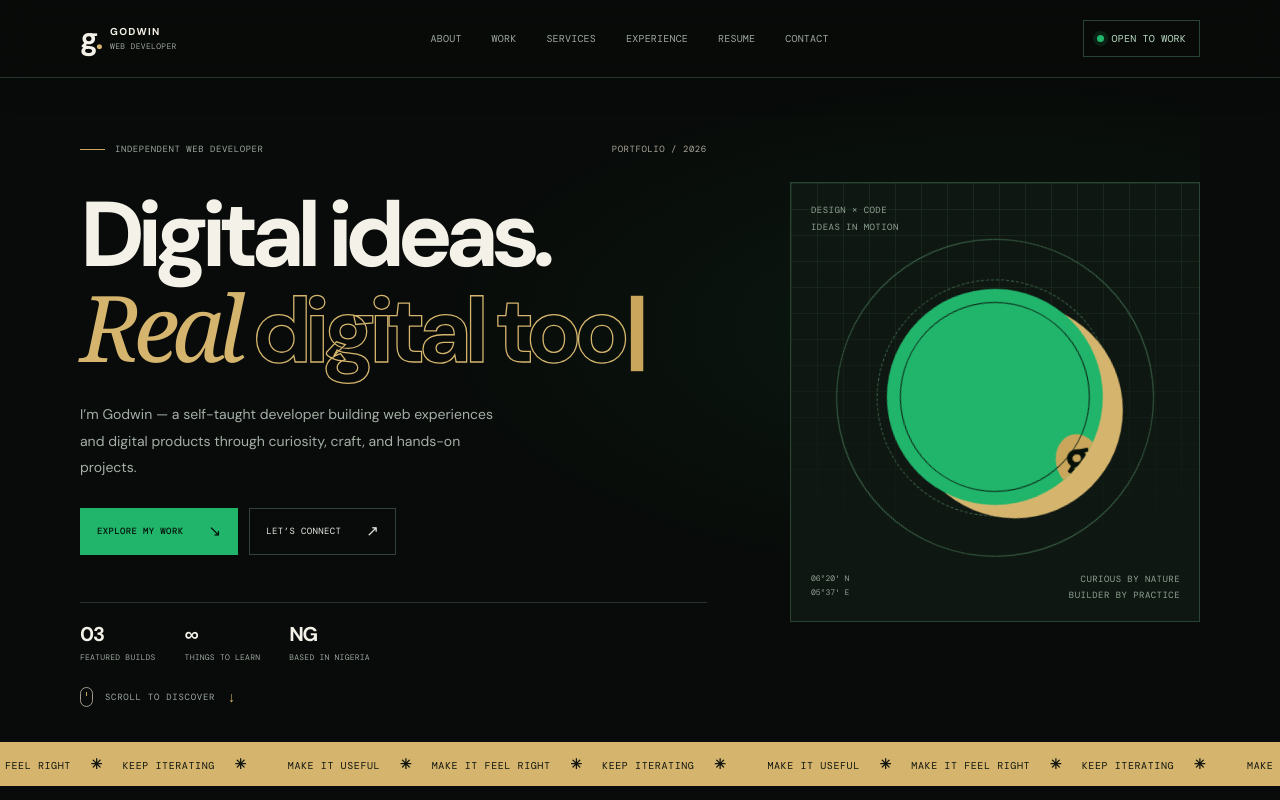
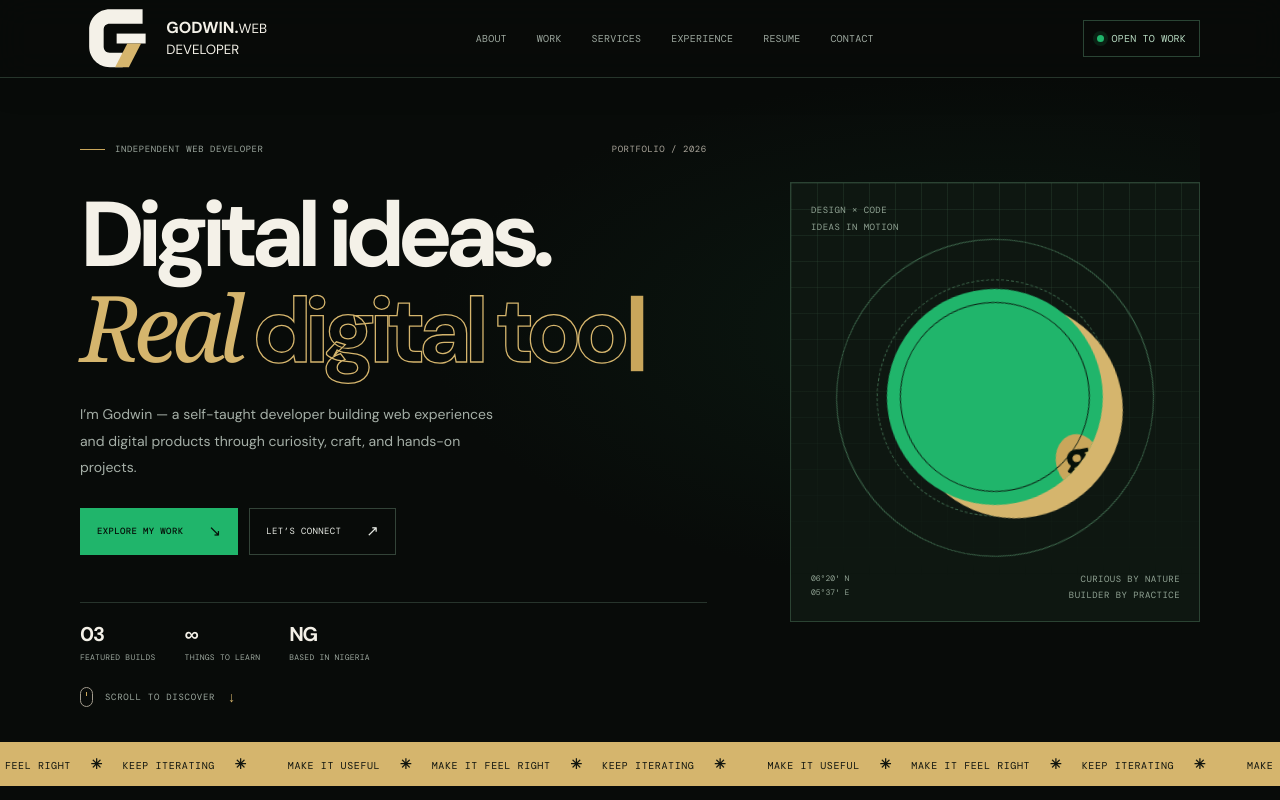
Before and after one commit to mrceogodwin/designbygodwin, a Next.js app: page / in a window 1280 px wide. Shown: the top 800 px of the page. Built offline with nearby package versions, Linux system fonts and the light colour scheme; no server answers; the database is empty; a web font is replaced by a local one.

Commit message:
Apply geometric Godwin brand lockup

```diff
--- a/app/page.tsx
+++ b/app/page.tsx
@@ -82,7 +82,7 @@ export default function Home() {
   return (
     <main id="top">
       <header className="nav-wrap">
-        <a className="brand" href="#top" aria-label="Godwin home"><span className="brand-icon">g<span>.</span></span><span className="brand-name">GODWIN<br /><small>WEB DEVELOPER</small></span></a>
+        <BrandLogo />
         <button className="menu-toggle" onClick={() => setMenuOpen(!menuOpen)} aria-expanded={menuOpen} aria-label="Toggle navigation">{menuOpen ? "CLOSE −" : "MENU +"}</button>
         <nav className={menuOpen ? "main-nav nav-open" : "main-nav"} aria-label="Main navigation">
           {[["About", "#about"], ["Work", "#work"], ["Services", "#services"], ["Experience", "#experience"], ["Resume", "/resume"], ["Contact", "#contact"]].map(([label, href]) => <a key={label} href={href} onClick={() => setMenuOpen(false)}>{label}</a>)}
@@ -135,8 +135,22 @@ export default function Home() {
 
       <section className="social-section page-width" id="socials"><div className="section-kicker"><span>05 / ELSEWHERE</span><span>FIND ME ONLINE</span></div><div className="social-heading"><h2 className="display-heading">Let’s connect<br /><em>outside the screen.</em></h2><p>Explore my code or use the contact form for roles, projects, and collaborations.</p></div><div className="social-grid">{socials.map(s => <a className="social-card" href={s.href} key={s.name} target={s.external ? "_blank" : undefined} rel={s.external ? "noreferrer" : undefined}><span className="social-icon">{s.icon}</span><span><strong>{s.name}</strong><small>{s.handle}</small></span></a>)}</div></section>
 
-      <section className="contact-section" id="contact"><div className="page-width"><div className="section-kicker"><span>06 / START A CONVERSATION</span><span>CONTACT</span></div><div className="contact-layout"><div className="contact-copy"><p className="mini-label">AVAILABLE FOR REMOTE OPPORTUNITIES</p><h2 className="display-heading">Have a good<br /><em>one in mind?</em></h2><p>Tell me about the role, project, or idea. I’m happy to connect and see whether I can help.</p><a className="email-copy" href="https://github.com/mrceogodwin" target="_blank" rel="noreferrer">Connect through GitHub <span>OPEN PROFILE ↗</span></a><p className="contact-note">Direct email contact can be added once your preferred professional email is confirmed.</p></div><ContactForm /></div><div className="contact-bottom"><a className="brand" href="#top"><span className="brand-icon">g<span>.</span></span><span className="brand-name">GODWIN<br /><small>WEB DEVELOPER</small></span></a><span>DESIGNED WITH INTENT · BUILT WITH CURIOSITY</span><a href="#top">BACK TO TOP ↑</a></div></div></section>
+      <section className="contact-section" id="contact"><div className="page-width"><div className="section-kicker"><span>06 / START A CONVERSATION</span><span>CONTACT</span></div><div className="contact-layout"><div className="contact-copy"><p className="mini-label">AVAILABLE FOR REMOTE OPPORTUNITIES</p><h2 className="display-heading">Have a good<br /><em>one in mind?</em></h2><p>Tell me about the role, project, or idea. I’m happy to connect and see whether I can help.</p><a className="email-copy" href="https://github.com/mrceogodwin" target="_blank" rel="noreferrer">Connect through GitHub <span>OPEN PROFILE ↗</span></a><p className="contact-note">Direct email contact can be added once your preferred professional email is confirmed.</p></div><ContactForm /></div><div className="contact-bottom"><BrandLogo /><span>DESIGNED WITH INTENT · BUILT WITH CURIOSITY</span><a href="#top">BACK TO TOP ↑</a></div></div></section>
     </main>
+  );
+}
+
+
+function BrandLogo() {
+  return (
+    <a className="brand brand-lockup" href="#top" aria-label="Godwin home">
+      <svg className="brand-symbol" viewBox="0 0 100 100" aria-hidden="true">
+        <path d="M82 12H39C24 12 12 24 12 39v22c0 15 12 27 27 27h17V69H39c-5 0-8-3-8-8V39c0-5 3-8 8-8h43z" fill="currentColor"/>
+        <path d="M48 44h38v13H48z" fill="#f5f2ea"/>
+        <path d="M62 57h18L64 88H46z" fill="#d6b56d"/>
+      </svg>
+      <span className="brand-wordmark"><strong>GODWIN<span>.</span></strong><small>WEB DEVELOPER</small></span>
+    </a>
   );
 }
 
```
